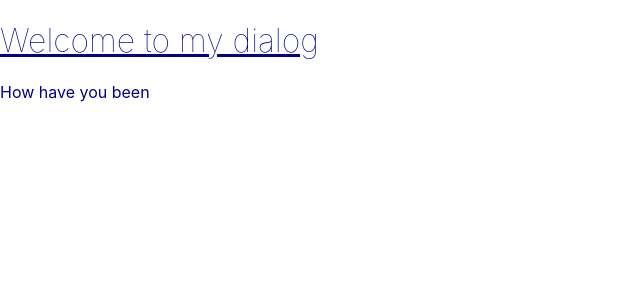
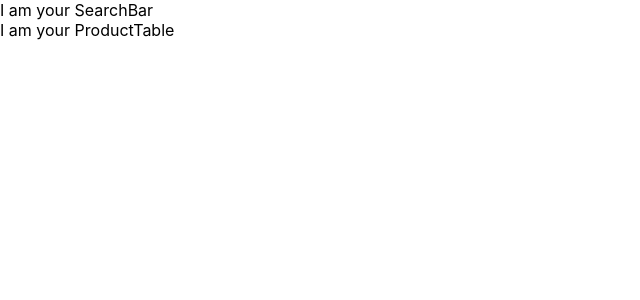
Before and after one commit to rsgilbert/hello-react, a React (Create React App) app: page / in a window 1280 px wide. Shown: the top 300 px of the page, without its empty margins (0-640 px from the left). Built offline with nearby package versions, Linux system fonts and the light colour scheme.

Commit message:
FilterableTable step 1: Creating components. Finished

```diff
--- a/src/App.js
+++ b/src/App.js
@@ -1,30 +1,12 @@
 import React from 'react'
 import './App.css'
+import FilterableTable from './components/FilterableTable'
 
 function App() {
     return (
-      <WelcomeDialog />
+      <FilterableTable />
     )
 }
 
-function FancyBorder(props) {
-    return (
-        <div className={'FancyBorder FancyBorder-' + props.color}>
-            {props.children}
-        </div>
-    )
-}
 
-function WelcomeDialog() {
-    return (
-        <FancyBorder color="blue">
-            <h1 className="Dialog-title">
-                Welcome to my dialog
-            </h1>
-            <p className="Dialog-message">
-                How have you been
-            </p>
-        </FancyBorder>
-    )
-}
 export default App
--- /dev/null
+++ b/src/components/FilterableTable.js
@@ -0,0 +1,21 @@
+import React from 'react'
+
+import SearchBar from './SearchBar'
+import ProductTable from './ProductTable'
+
+class FilterableTable extends React.Component {
+    constructor(props) {
+        super(props)
+    }
+
+    render() {
+        return (
+            <div>
+                <SearchBar />
+                <ProductTable />
+            </div>
+        )
+    }
+}
+
+export default FilterableTable
--- /dev/null
+++ b/src/components/ProductTable.js
@@ -0,0 +1,16 @@
+import React from 'react'
+
+class ProductTable extends React.Component {
+    constructor(props) {
+        super(props)
+    }
+    render() {
+        return (
+            <div>
+                I am your ProductTable
+            </div>
+        )
+    }
+}
+
+export default ProductTable
--- /dev/null
+++ b/src/components/SearchBar.js
@@ -0,0 +1,16 @@
+import React from 'react'
+
+class SearchBar extends React.Component {
+    constructor(props) {
+        super(props)
+    }
+    render() {
+        return (
+            <div>
+                I am your SearchBar
+            </div>
+        )
+    }
+}
+
+export default SearchBar
```
